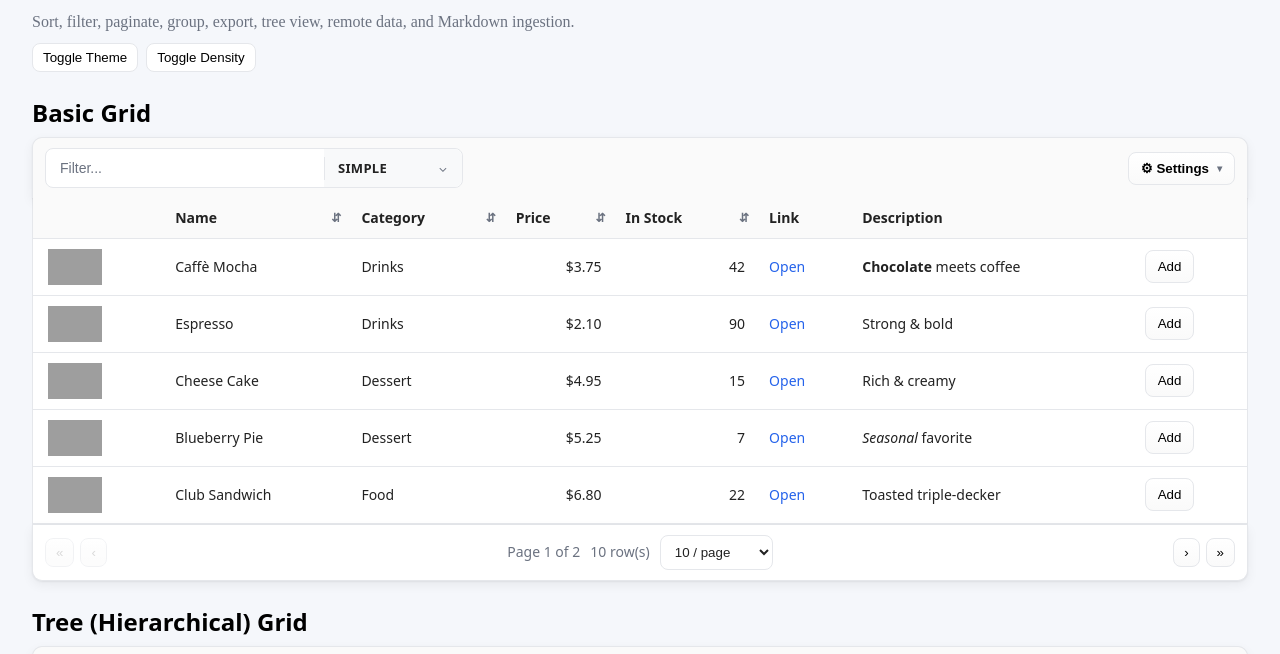
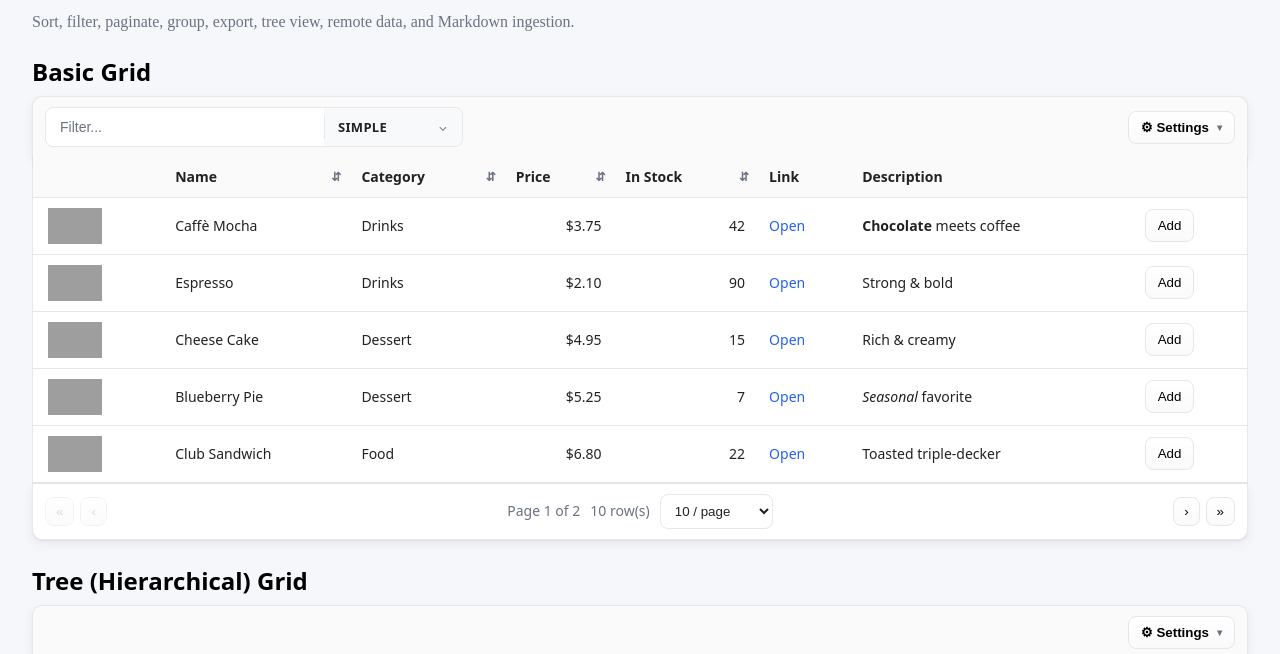
Before and after one commit to SimonWaldherr/vanillagrid.js, a website: page demo.html in a window 1280 px wide. Shown: the part 78-732 px from the top of the page. Drawn offline with Linux system fonts and the light colour scheme; grey boxes are pictures that could not be loaded.

Commit message:
npm build

```diff
--- a/demo.html
+++ b/demo.html
@@ -12,11 +12,6 @@
 <body style="padding:24px;background:#f5f7fb;">
   <h1 style="font-family:system-ui;margin:0 0 16px 0;">VanillaGrid Demo</h1>
   <p style="color:#6b7280;margin:0 0 12px 0;">Sort, filter, paginate, group, export, tree view, remote data, and Markdown ingestion.</p>
-  <div style="display:flex; gap:8px; align-items:center; margin-bottom:20px;">
-    <button id="btn-theme" style="padding:6px 10px; border:1px solid #e5e7eb; border-radius:8px; background:#fff; cursor:pointer;">Toggle Theme</button>
-    <button id="btn-density" style="padding:6px 10px; border:1px solid #e5e7eb; border-radius:8px; background:#fff; cursor:pointer;">Toggle Density</button>
-  </div>
-
   <h2 style="font-family:system-ui;margin:24px 0 8px;">Basic Grid</h2>
   <div id="grid"></div>
 
@@ -95,17 +90,6 @@
   <div id="pivot-grid"></div>
 
   <script>
-    // Theme / Density toggles
-    const applyThemeDensity = () => {
-      document.body.classList.toggle('vg-theme-dark', window.__vgDark === true);
-      document.body.classList.toggle('vg-compact', window.__vgCompact === true);
-    };
-    window.__vgDark = false;
-    window.__vgCompact = false;
-    applyThemeDensity();
-    document.getElementById('btn-theme').onclick = () => { window.__vgDark = !window.__vgDark; applyThemeDensity(); };
-    document.getElementById('btn-density').onclick = () => { window.__vgCompact = !window.__vgCompact; applyThemeDensity(); };
-
     // Sample data mixing text, numbers, html, images, links, and buttons
     const products = [
       { id: 1, name: 'Caffè Mocha',  price: 3.75,  category: 'Drinks',   img: 'https://picsum.photos/seed/mocha/60/40',  url: 'https://example.com/mocha',  stock: 42, desc: '<b>Chocolate</b> meets coffee' },
--- a/package.json
+++ b/package.json
@@ -7,7 +7,7 @@
     "start": "node scripts/serve.js",
     "build": "npm run clean && npm run minify",
     "clean": "rm -rf dist && mkdir -p dist",
-    "minify": "terser vanillagrid.js --compress --mangle --output dist/vanillagrid.min.js && cleancss -o dist/vanillagrid.min.css vanillagrid.css"
+    "minify": "terser vanillagrid.js --compress --mangle --output dist/vanillagrid.min.js && cleancss -o dist/vanillagrid.min.css vanillagrid.css && terser vg-pivot-d3.js --compress --mangle --output dist/vg-pivot-d3.min.js && cleancss -o dist/vg-pivot-d3.min.css vg-pivot-d3.css"
   },
   "devDependencies": {
     "terser": "^5.33.0",
```
Also changed, not shown: README.md, dist/vanillagrid.min.css, dist/vanillagrid.min.js, dist/vg-pivot-d3.min.css (added), dist/vg-pivot-d3.min.js (added).
